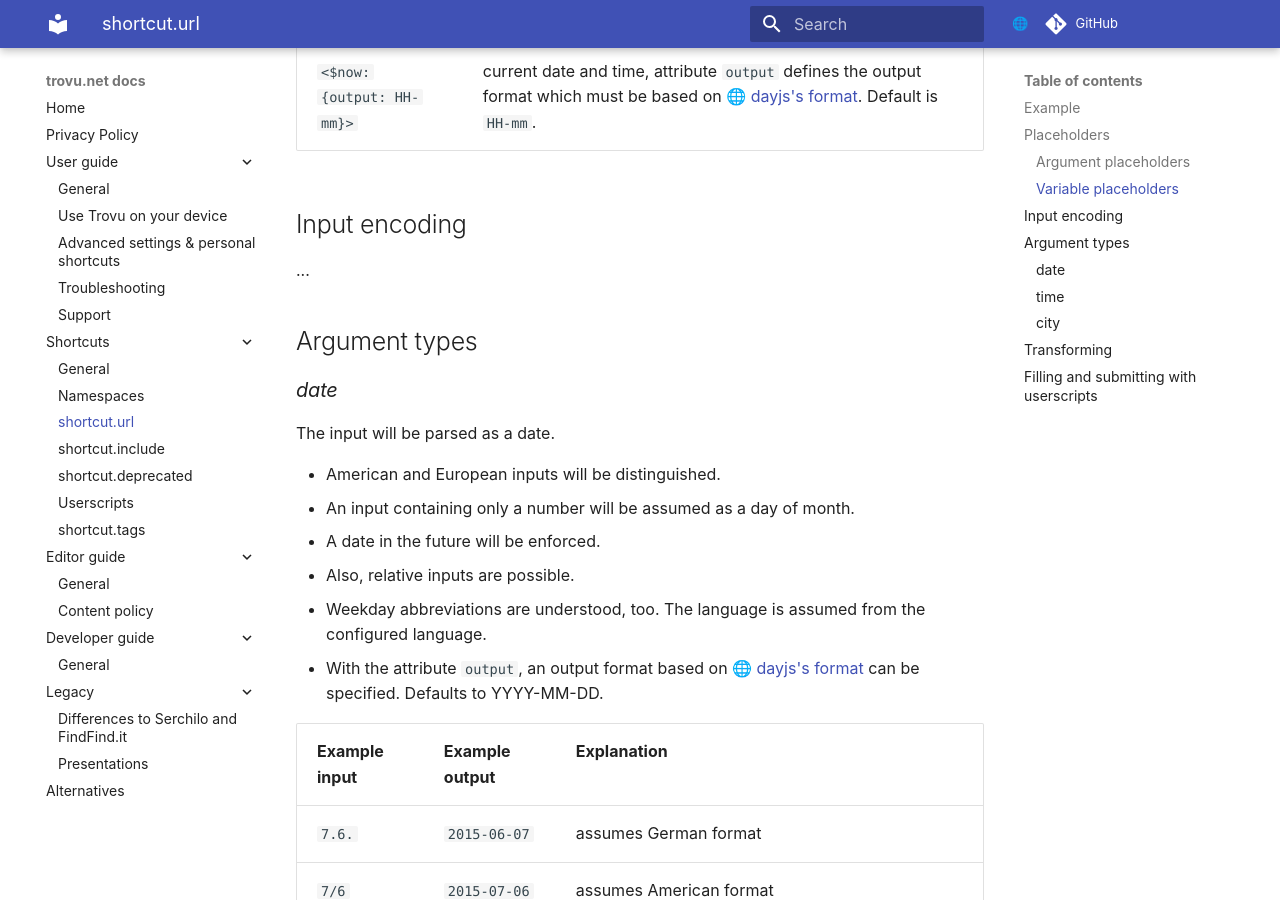
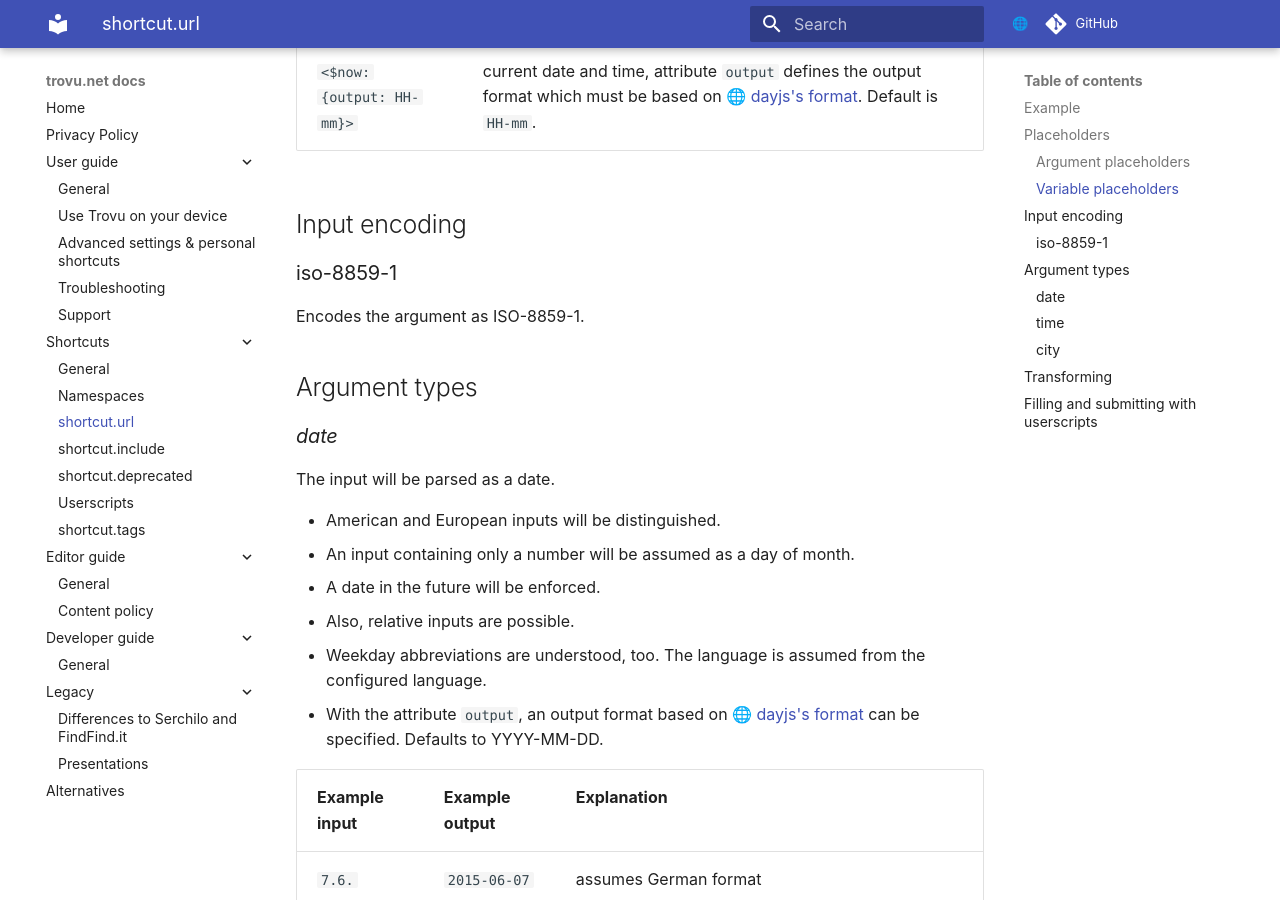
Before and after one commit to trovu/trovu, an MkDocs documentation site: the page built from docs/shortcuts/url.md, in a window 1280 px wide and 900 px high, scrolled down 1486 px. Built offline with MkDocs 1.6.1 and Material for MkDocs 9.7.7, drawn with Linux system fonts in a browser that asks for light colours; comment, search, counter and statistics services are not loaded.

Commit message:
Document iso-8859-1.

```diff
--- a/docs/shortcuts/url.md
+++ b/docs/shortcuts/url.md
@@ -39,7 +39,9 @@ The contents of a placeholder follows [YAML Flow Style](https://www.yaml.info/le
 
 ## Input encoding
 
-...
+### iso-8859-1
+
+Encodes the argument as ISO-8859-1.
 
 ## Argument types
 
```
